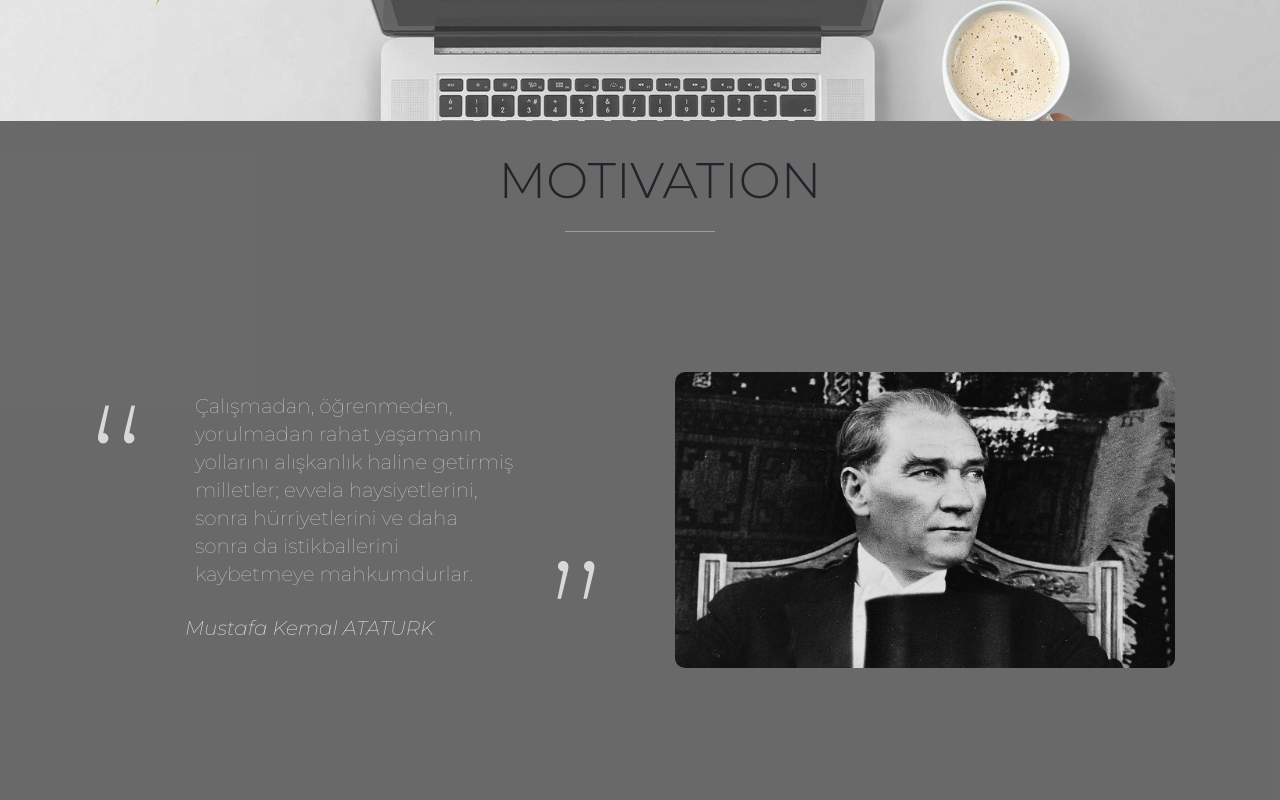
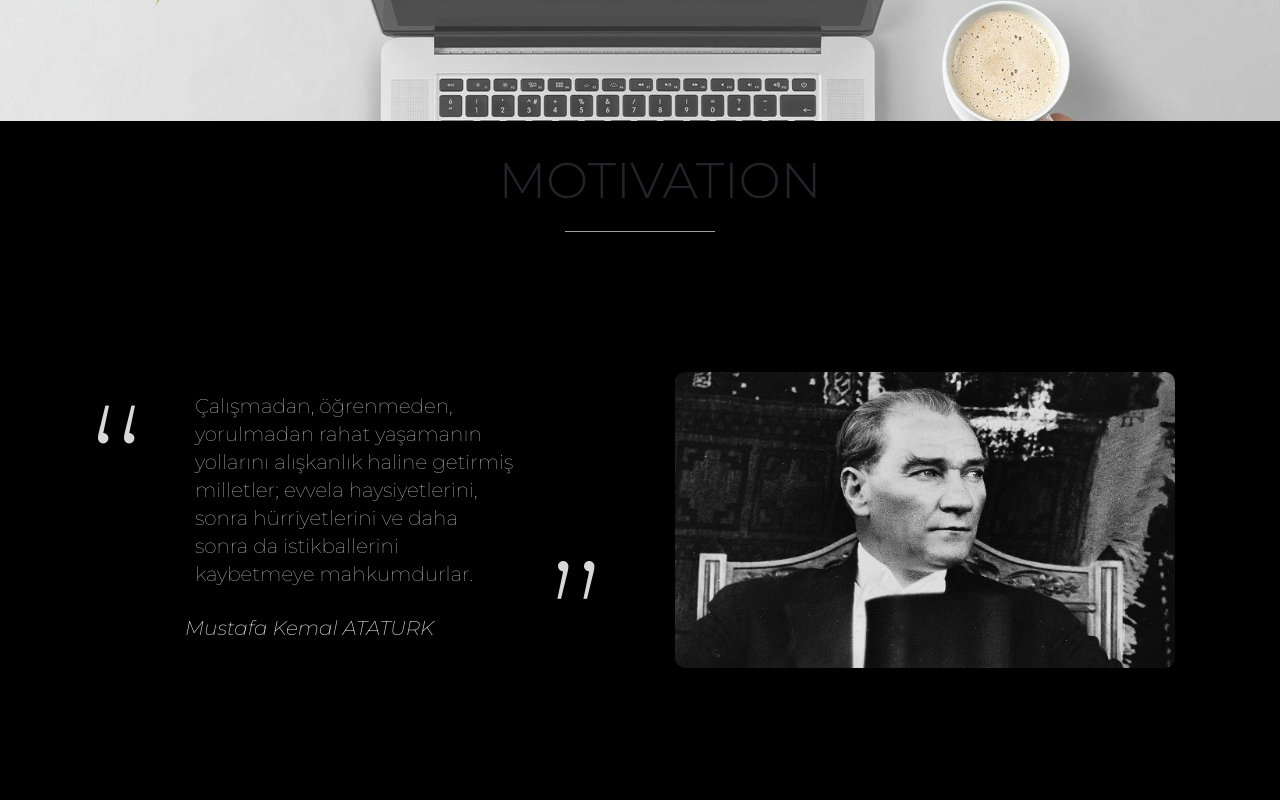
Before and after one commit to melisaclskn/tubisad-frontend-project.github.io, a plain HTML site: page index.html in a window 1280 px wide. Shown: the part 2640-3440 px from the top of the page. Drawn offline with nearby package versions, Linux system fonts and the light colour scheme; files that its build step writes are made by us from their sources.

Commit message:
change bg-color

```diff
--- a/style.css
+++ b/style.css
@@ -322,7 +322,7 @@ header {
 /******************************************************************************/
 /**section-4 start : ataturk *******/
 #section-ataturk{
-    background-color: #5a5a5ae7;
+    background-color: #000;
 }
 .quote{
   padding:100px;
```
